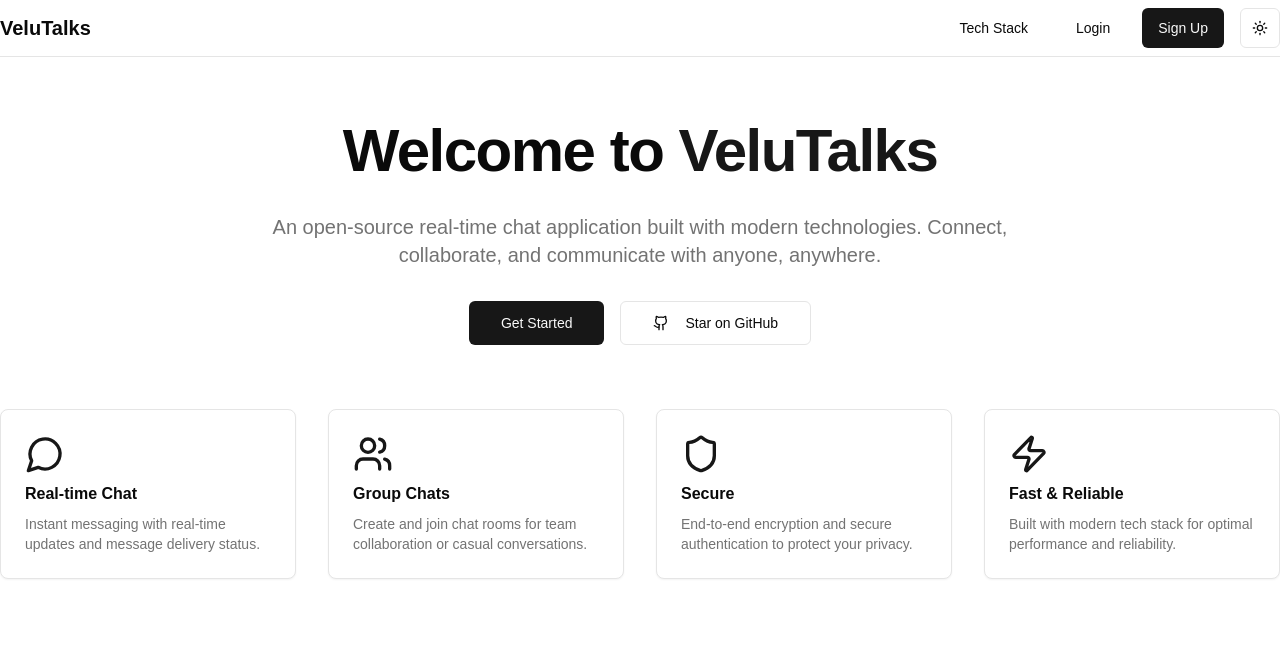
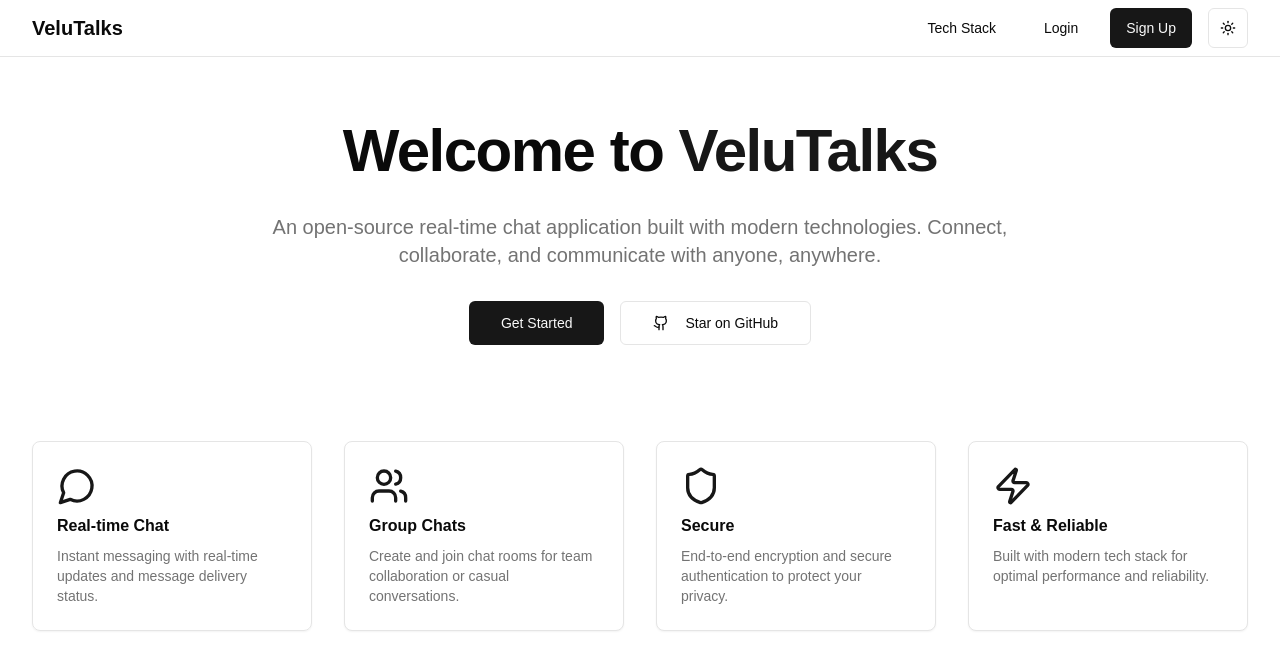
Before and after one commit to sreyansu/VeluTalk, a Next.js app: page / in a window 1280 px wide. Shown: the top 670 px of the page. Built offline with nearby package versions, Linux system fonts and the light colour scheme.

Commit message:
updated slight changes in the UI

```diff
--- a/app/page.tsx
+++ b/app/page.tsx
@@ -10,9 +10,9 @@ export default function HomePage() {
   return (
     <div className="min-h-screen">
       <Navbar />
-      <main className="container py-16">
+      <main className="max-w-7xl mx-auto px-4 sm:px-6 lg:px-8 py-16">
         <div className="flex flex-col items-center text-center gap-8 pb-16">
-          <h1 className="text-4xl sm:text-5xl md:text-6xl font-bold tracking-tight">
+          <h1 className="text-4xl sm:text-5xl md:text-6xl font-bold tracking-tight text-center">
             Welcome to <span className="text-primary">VeluTalks</span>
           </h1>
           <p className="text-xl text-muted-foreground max-w-[800px]">
@@ -32,8 +32,8 @@ export default function HomePage() {
           </div>
         </div>
 
-        <div className="grid sm:grid-cols-2 lg:grid-cols-4 gap-8">
-          <Card>
+        <div className="grid grid-cols-1 sm:grid-cols-2 lg:grid-cols-4 gap-6 lg:gap-8 pt-8">
+          <Card className="bg-background/60">
             <CardContent className="pt-6">
               <div className="space-y-2">
                 <MessageCircle className="h-10 w-10 text-primary" />
--- a/components/navbar.tsx
+++ b/components/navbar.tsx
@@ -7,7 +7,7 @@ import { ModeToggle } from "@/components/mode-toggle"
 export function Navbar() {
   return (
     <header className="sticky top-0 z-50 w-full border-b bg-background/95 backdrop-blur supports-[backdrop-filter]:bg-background/60">
-      <div className="container flex h-14 items-center justify-between">
+      <div className="max-w-7xl mx-auto px-4 sm:px-6 lg:px-8 flex h-14 items-center justify-between">
         <Link href="/" className="flex items-center space-x-2">
           <span className="font-bold text-xl">VeluTalks</span>
         </Link>
```
